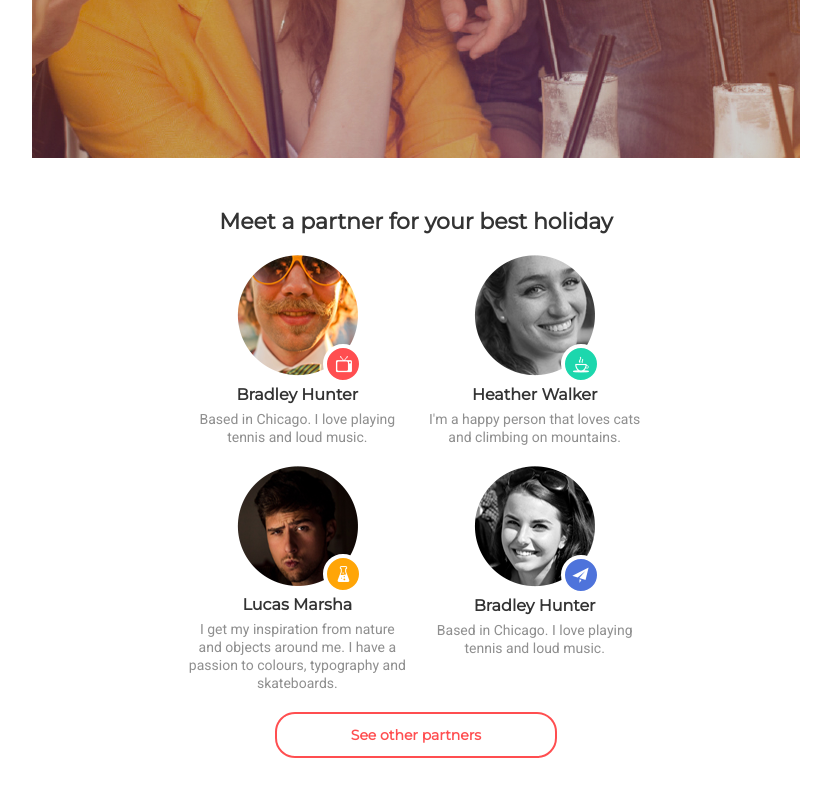
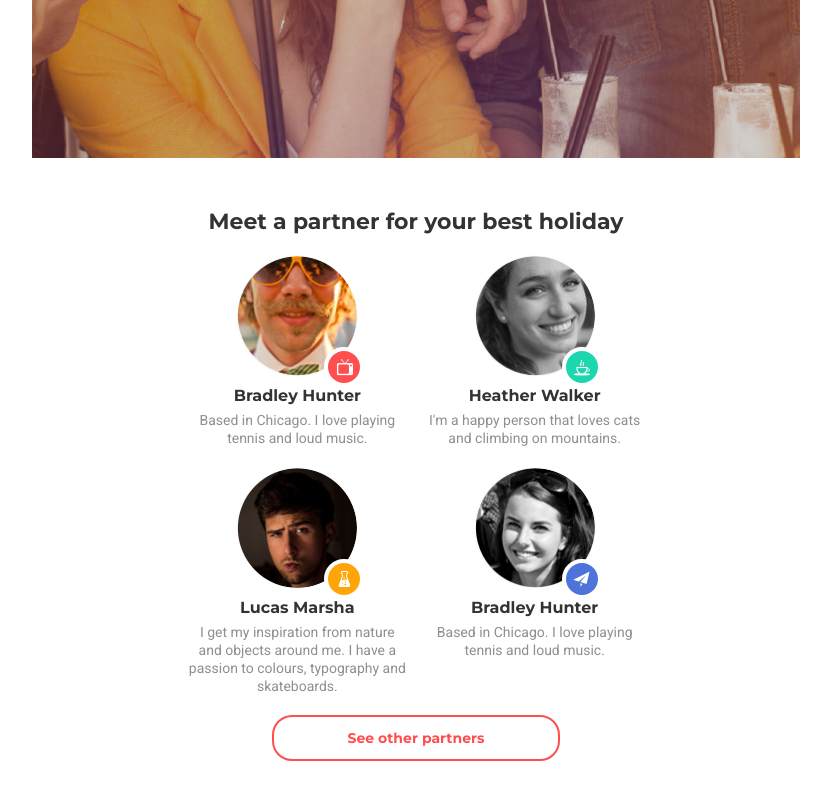
Before and after one commit to Dmitriy0103/goit-fe-course, a plain HTML site: page html-css/module-08/index.html in a window 1280 px wide. Shown: the part 550-1350 px from the top of the page, without its empty margins (224-1055 px from the left). Drawn offline with Linux system fonts and the light colour scheme.

Commit message:
module-8

```diff
--- a/html-css/module-08/css/media.css
+++ b/html-css/module-08/css/media.css
@@ -7,13 +7,13 @@
     }
     .substrate{
         background-color: rgb(26, 25, 21);
-        width: 768px;
+        width: 100%;
         height: 700px;
     }
     .img{
         background-image: url(../img/VectorSmartObject1.png);
         background-repeat: no-repeat;
-        width: 768px;
+        width: 100%;
         height: 700px;
     }
     .navigation{
@@ -139,14 +139,16 @@
     }
     .substrate{
         background-color: rgb(26, 25, 21);
-        width: 1440px;
+        width: 100%;
         height: 700px;
+        overflow-x: hidden;
     }
     .img{
         background-image: url(../img/VectorSmartObject2.png);
         background-repeat: no-repeat;
-        width: 1440px;
+        width: 100%;
         height: 700px;
+        overflow-x: hidden;
     }
     .navigation{
         display: flex;
--- a/html-css/module-08/css/style.css
+++ b/html-css/module-08/css/style.css
@@ -5,13 +5,13 @@
 }
 .substrate{
     background-color: rgb(26, 25, 21);
-    width: 320px;
+    width: 100%;
     height: 540px;
 }
 .img{
     background-image: url(../img/VectorSmartObjet.png);
     background-repeat: no-repeat;
-    width: 320px;
+    width: 100%;
     height: 540px;
 }
 .navigation{
@@ -118,7 +118,15 @@
     margin: 0 auto 20px;
     position: relative;
 }
-.icon{
+.colums img{
+    background-color: rgb(251, 251, 251);
+    border: 1px solid rgb(251, 251, 251) ;
+    border-radius: 50%;
+    width: 120px;
+    height: 120px;
+}
+.icon::after{
+    content: '';
     font-size: 10px;
     background-image: url(../img/icon.png);
     background-repeat: no-repeat;
@@ -128,9 +136,10 @@
     background-position: center;
     padding: 16px;
     position: absolute;
-    transform: translate(136px, -36px);
+    transform: translate(27px, -100px);
 }
-.icon1{
+.icon1::after{
+    content: '';
     font-size: 10px;
     background-image: url(../img/icon1.png);
     background-repeat: no-repeat;
@@ -140,9 +149,10 @@
     background-position: center;
     padding: 16px;
     position: absolute;
-    transform: translate(136px, -36px);
+    transform: translate(27px, -136px);
 }
-.icon2{
+.icon2::after{
+    content: '';
     font-size: 10px;
     background-image: url(../img/icon2.png);
     background-repeat: no-repeat;
@@ -152,9 +162,10 @@
     background-position: center;
     padding: 16px;
     position: absolute;
-    transform: translate(136px, -36px);
+    transform: translate(27px, -100px);
 }
-.icon3{
+.icon3::after{
+    content: '';
     font-size: 10px;
     background-image: url(../img/icon3.png);
     background-repeat: no-repeat;
@@ -164,7 +175,7 @@
     background-position: center;
     padding: 16px;
     position: absolute;
-    transform: translate(136px, -36px);
+    transform: translate(27px, -100px);
 }
 .colums h5{
     font-size: 16px;
--- a/html-css/module-08/index.html
+++ b/html-css/module-08/index.html
@@ -7,7 +7,7 @@
     <title>Document</title>
     <link rel="stylesheet" href="css/style.css">
     <link rel="stylesheet" href="css/media.css">
-    <link href="https://fonts.googleapis.com/css?family=Montserrat|Raleway|Roboto&display=swap" rel="stylesheet">
+    <link href="https://fonts.googleapis.com/css?family=Montserrat:400,700|Roboto:300,400&display=swap" rel="stylesheet">
 </head>
 <body>
     <header class="container">
@@ -31,29 +31,25 @@
     <main class="container">
         <section class="wrapper">
             <h3>Meet a partner for your best holiday</h3>
-            <div class="colums">
+            <div class="colums icon">
                 <img src="img/Layer1.png" alt="">
-                <div class="icon"></div>
                 <h5>Bradley Hunter</h5>
                 <p>Based in Chicago. I love playing tennis and loud music.</p>
             </div>
             <div class="reverse">
-            <div class="colums">
+            <div class="colums icon2">
                 <img src="img/Layer3.png" alt="">
-                <div class="icon2"></div>
                 <h5>Heather Walker</h5>
                 <p>I'm a happy person that loves cats and climbing on mountains. </p>
             </div>
-            <div class="colums">
+            <div class="colums icon1">
                 <img src="img/Layer2.png" alt="">
-                <div class="icon1"></div>
                 <h5>Lucas Marsha</h5>
                 <p>I get my inspiration from nature and objects around me. I have a passion to colours, typography and skateboards.</p>
             </div>
             </div>
-            <div class="colums">
+            <div class="colums icon3">
                 <img src="img/Layer4.png" alt="">
-                <div class="icon3"></div>
                 <h5>Bradley Hunter</h5>
                 <p>Based in Chicago. I love playing tennis and loud music.</p>
             </div>
```
